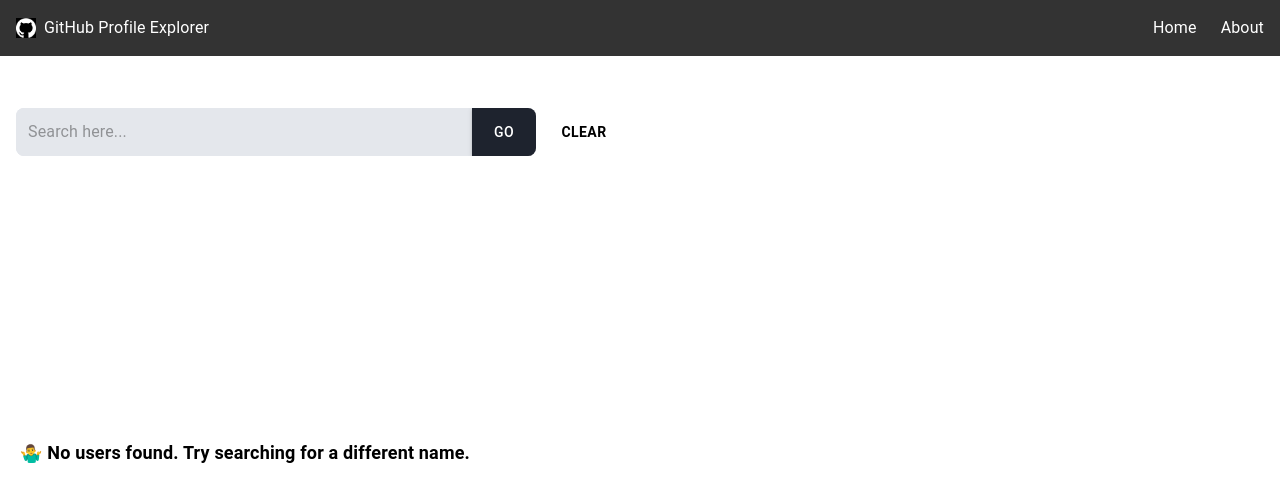
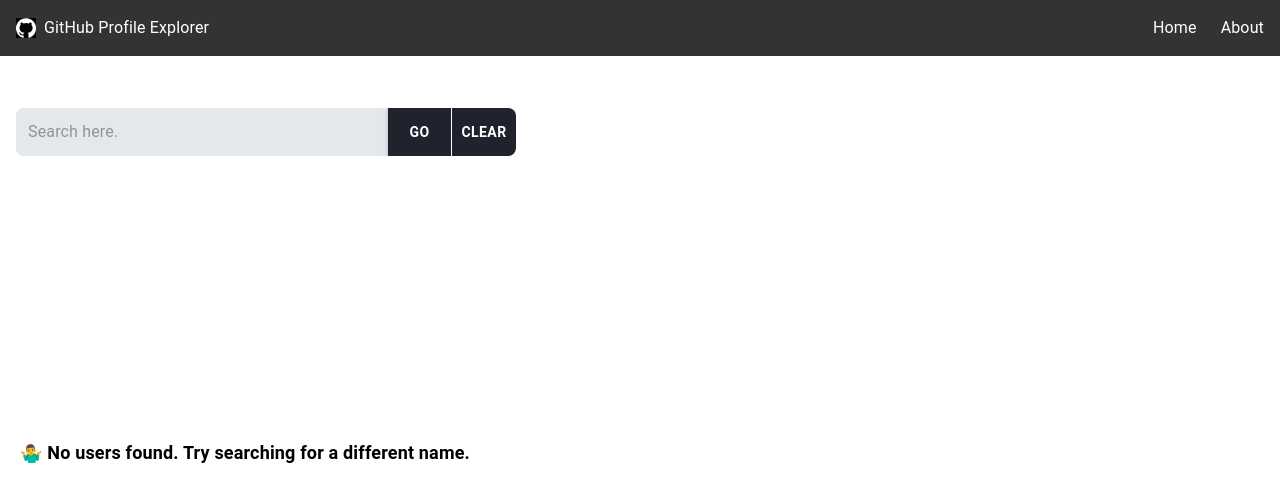
Before and after one commit to Attiqa-Z/GitHub-Profile-Explorer, a React (Vite) app: page / in a window 1280 px wide. Shown: the top 502 px of the page. Built offline with nearby package versions, Linux system fonts and the light colour scheme.

Commit message:
Add clear button

```diff
--- a/src/components/Search.tsx
+++ b/src/components/Search.tsx
@@ -1,18 +1,17 @@
-import { useState, useEffect } from 'react';
-import { Box, Button, InputBase } from '@mui/material';
-import { useQuery } from '@tanstack/react-query';
-import { searchUser } from '../api/search';
-import { User } from '../types';
+import { useState, useEffect } from "react";
+import { Box, Button, InputBase } from "@mui/material";
+import { useQuery } from "@tanstack/react-query";
+import { searchUser } from "../api/search";
 
 interface SearchBarProps {
   onSearch: (data: User[]) => void;
 }
 
 function SearchBar({ onSearch }: SearchBarProps) {
-  const [text, setText] = useState('');
-  const [query, setQuery] = useState('');
+  const [text, setText] = useState("");
+  const [query, setQuery] = useState("");
   const { data, isLoading } = useQuery({
-    queryKey: ['search', query],
+    queryKey: ["search", query],
     queryFn: () => searchUser(query),
     enabled: Boolean(query),
   });
@@ -28,78 +27,83 @@ function SearchBar({ onSearch }: SearchBarProps) {
   };
 
   const handleClear = () => {
-    setText('');
-    setQuery('');
-    onSearch([]); // clear results if needed
+    setText("");
+    setQuery("");
+    onSearch([]);
   };
 
   return (
     <Box
       sx={{
-        display: 'flex',
-        alignItems: 'center',
-        padding: '8px 16px',
-        borderRadius: '8px',
-        position: 'absolute',
-        width: '100%',
-        top: '100px',
-        maxWidth: '600px',
+        display: "flex",
+        alignItems: "center",
+        padding: "8px 16px",
+        borderRadius: "8px",
+        position: "absolute",
+        width: "100%",
+        top: "100px",
+        maxWidth: "500px",
         zIndex: 1000,
-        backgroundColor: '#fff',
+        backgroundColor: "#fff",
       }}
     >
       <Box
         sx={{
-          display: 'flex',
+          display: "flex",
           flexGrow: 1,
-          backgroundColor: '#e4e7ec',
-          borderRadius: '8px',
-          overflow: 'hidden',
+          backgroundColor: "#e4e7ec",
+          borderRadius: "8px",
+          overflow: "hidden",
         }}
       >
         <InputBase
-          placeholder="Search here..."
+          placeholder="Search here."
           value={text}
           onChange={(e) => setText(e.target.value)}
           sx={{
             flexGrow: 1,
-            padding: '8px 12px',
-            backgroundColor: '#e4e7ec',
+            padding: "8px 12px",
+            backgroundColor: "#e4e7ec",
             borderRadius: 0,
           }}
         />
+
         <Button
           onClick={handleGo}
           variant="contained"
           disabled={isLoading}
           sx={{
-            backgroundColor: '#1e232e',
-            color: 'white',
+            backgroundColor: "#1e232e",
+            color: "white",
+            borderRight: "1px solid white",
+            fontWeight: "bold",
             borderRadius: 0,
-            '&:hover': {
-              backgroundColor: '#1e232e',
+            "&:hover": {
+              backgroundColor: "#d9dce0",
+              color: "black",
             },
           }}
         >
-          {isLoading ? 'Searching...' : 'GO'}
+          {isLoading ? "Searching.." : "GO"}
         </Button>
-      </Box>
 
         <Button
           onClick={handleClear}
           sx={{
-          color: 'black',
-          marginLeft: 2,
-          fontWeight: 'bold',
-          '&:hover': {
-            backgroundColor: 'transparent',
-            color: 'black',
+            color: "white",
+            fontWeight: "bold",
+            borderRadius: 0,
+            backgroundColor: "#1e232e",
+            "&:hover": {
+              backgroundColor: "#d9dce0",
+              color: "black",
             },
           }}
         >
           CLEAR
         </Button>
       </Box>
+    </Box>
   );
 }
 
```
Lines whose indentation alone changed are shown as unchanged.
